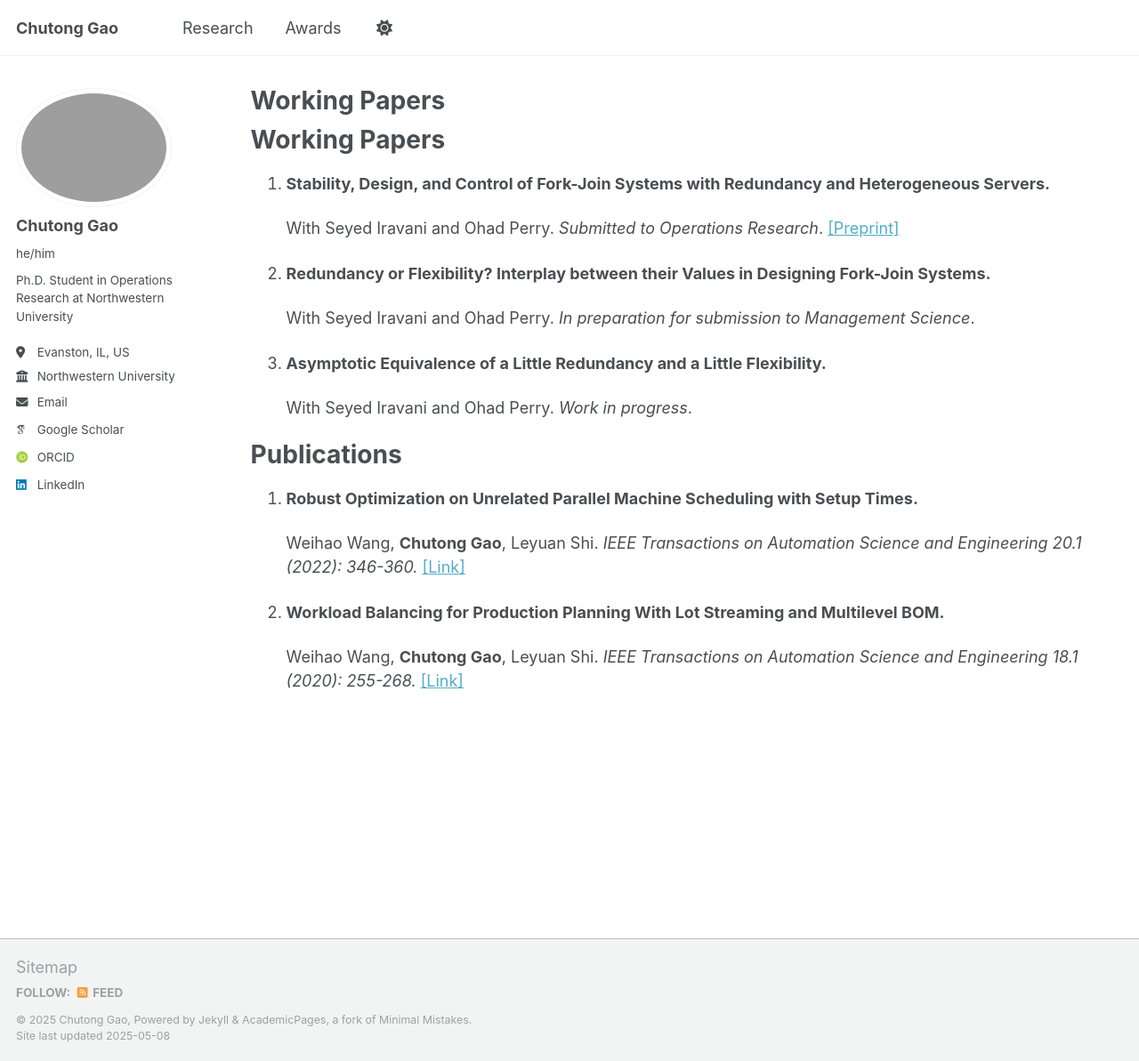
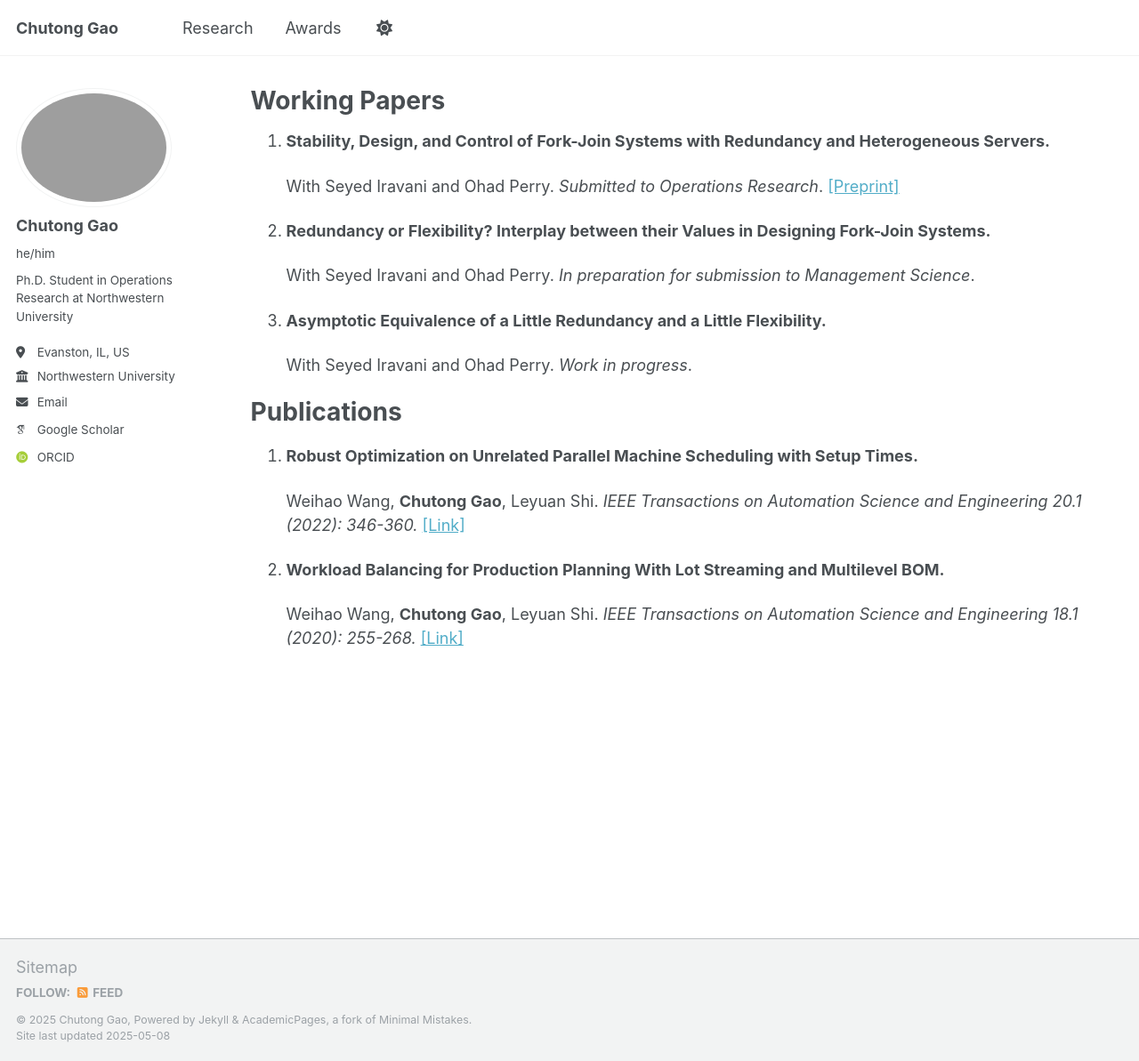
Before and after one commit to chutonggao/chutonggao.github.io, a Jekyll site: the page built from _pages/publications.md, in a window 1280 px wide and 1193 px high. Shown: the whole window at 89% size. Built offline with Jekyll 4.4.1, drawn with Linux system fonts in a browser that asks for light colours; some web fonts are replaced; our own code applies the rules of GitHub Pages for plain Markdown files.

Commit message:
Customized website may5

```diff
--- a/_config.yml
+++ b/_config.yml
@@ -60,7 +60,7 @@
   keybase          : # Username
   instagram        : # Username
   lastfm           : # Username
-  linkedin         : "http://www.linkedin.com/in/chutonggao" # Username
+  linkedin         : # "https://linkedin.com/in/chutong-gao-1b0570172" # Username
   mastodon         : # URL
   medium           : # URL
   pinterest        : # Usernamek9
--- a/_pages/publications.md
+++ b/_pages/publications.md
@@ -1,12 +1,9 @@
 ---
 layout: archive
-title: # "Publications"
+title: "Working Papers" # "Publications"
 permalink: /publications/
 author_profile: true
 ---
-
-
-# Working Papers
 
 1. **Stability, Design, and Control of Fork-Join Systems with Redundancy and Heterogeneous Servers.**
 
```
Also changed, not shown: _pages/about.md (+1 -1 lines), _pages/awards.md (+0 -2 lines), 1 other file.
